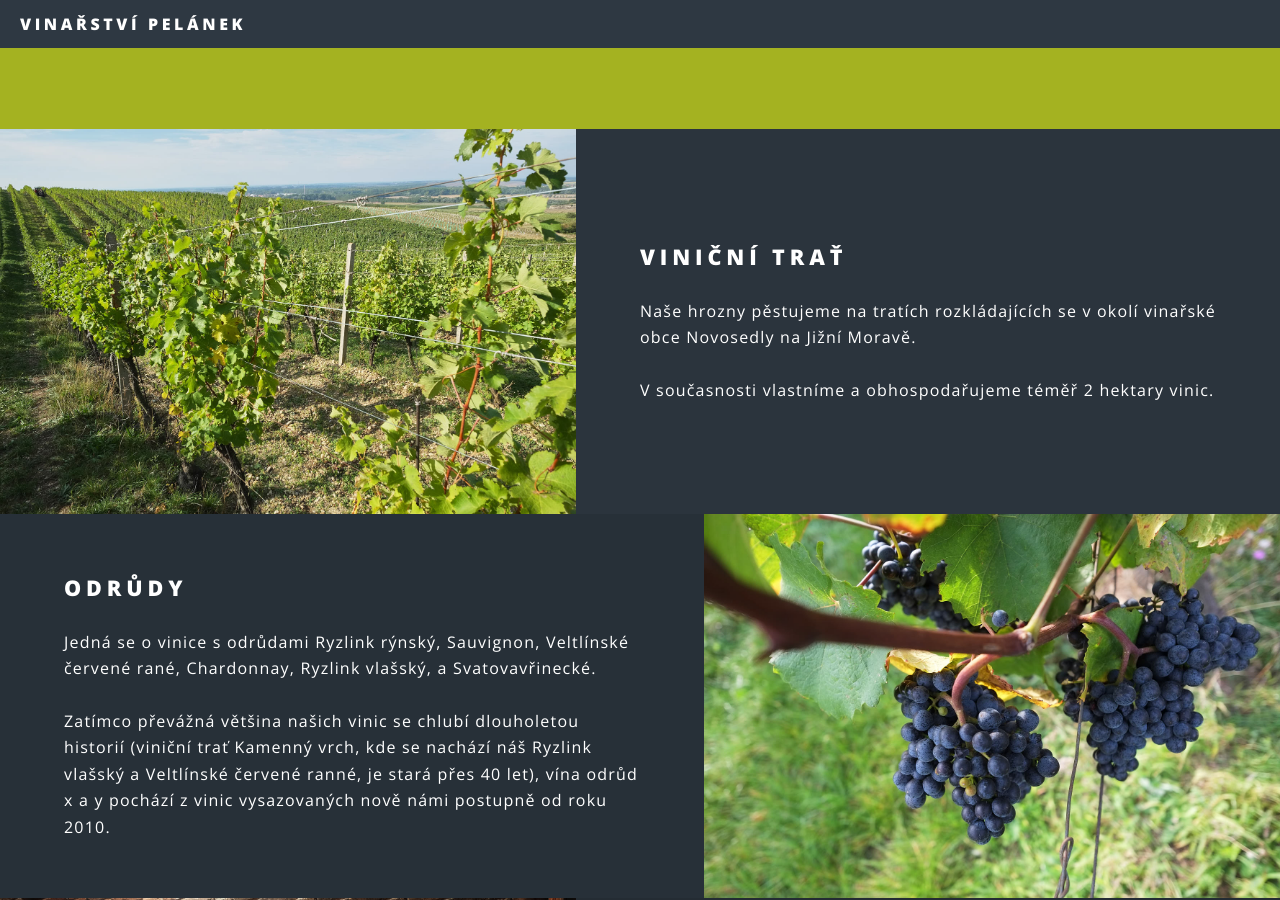
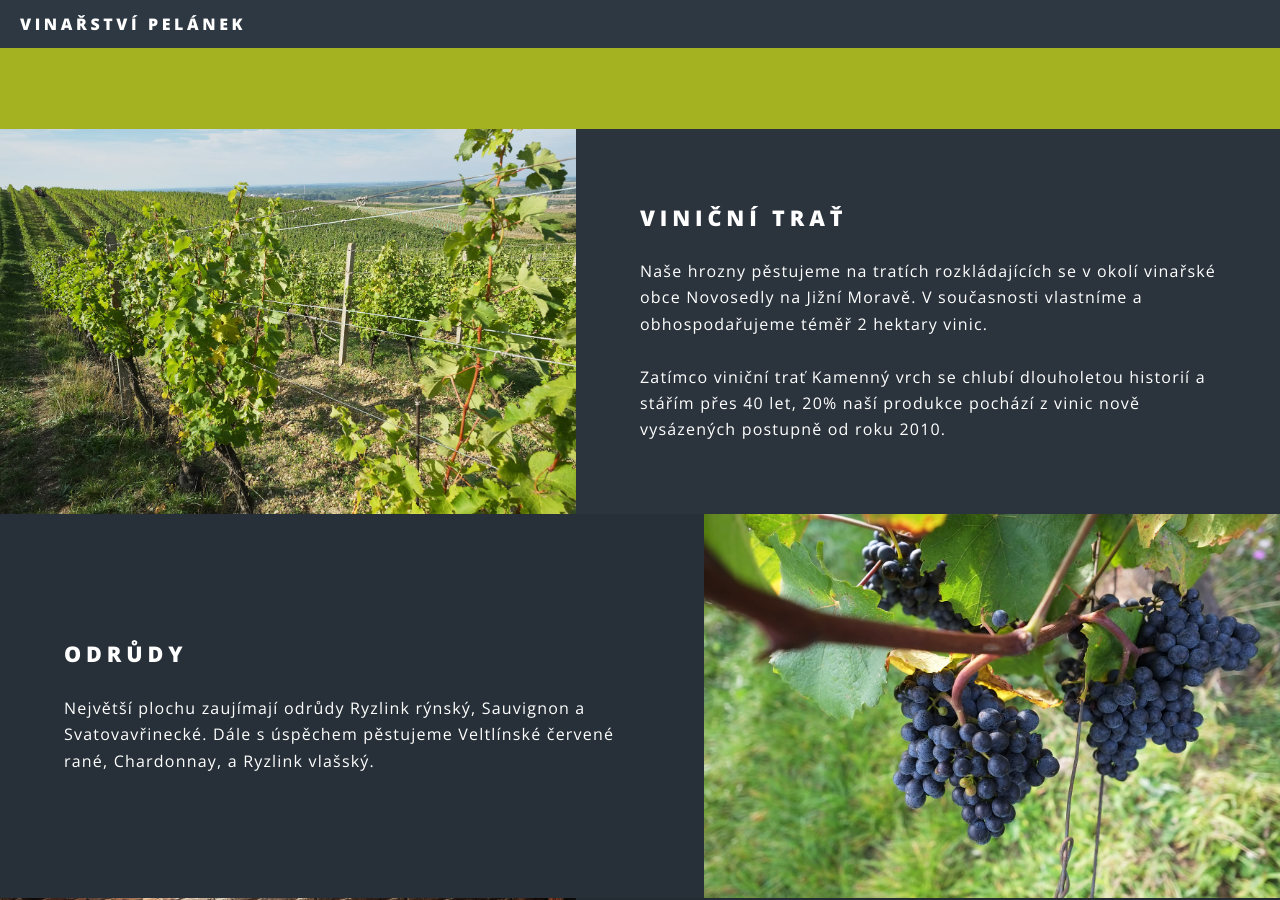
Before and after one commit to luk355/vinarstvi-pelanek, a Jekyll site: the page built from index.html, in a window 1280 px wide and 900 px high, scrolled down 1229 px. Built offline with Jekyll 4.4.1, drawn with Linux system fonts in a browser that asks for light colours.

Commit message:
minor changes

```diff
--- a/index.html
+++ b/index.html
@@ -32,19 +32,23 @@ layout: landing
 		<div class="image"><img src="images/vinice.jpg" alt="" /></div>
 		<div class="content">
 			<h2>Viniční trať</h2>
-			<p>Naše hrozny pěstujeme na tratích rozkládajících se v okolí vinařské obce Novosedly na Jižní Moravě. <br /> <br />
-				V současnosti vlastníme a obhospodařujeme téměř 2 hektary vinic.
+			<p>
+				Naše hrozny pěstujeme na tratích rozkládajících se v okolí vinařské obce Novosedly na Jižní Moravě. V současnosti
+				vlastníme a obhospodařujeme téměř 2 hektary vinic. <br /><br />
+
+				Zatímco viniční trať Kamenný vrch se chlubí dlouholetou historií a stářím přes 40 let, 20% naší produkce pochází z
+				vinic nově vysázených postupně od roku 2010.
+			</p>
 		</div>
 	</section>
 	<section class="spotlight">
 		<div class="image"><img src="images/cervene-vino-detail.jpg" alt="" /></div>
 		<div class="content">
 			<h2>Odrůdy</h2>
-			<p>Jedná se o vinice s odrůdami Ryzlink rýnský, Sauvignon, Veltlínské červené rané, Chardonnay, Ryzlink vlašský, a
-				Svatovavřinecké. <br /> <br />
-				Zatímco převážná většina našich vinic se chlubí dlouholetou historií (viniční trať Kamenný vrch, kde se nachází náš
-				Ryzlink vlašský a Veltlínské červené ranné, je stará přes 40 let), vína odrůd x a y pochází z vinic vysazovaných
-				nově námi postupně od roku 2010.</p>
+			<p>
+				Největší plochu zaujímají odrůdy Ryzlink rýnský, Sauvignon a Svatovavřinecké. Dále s úspěchem pěstujeme Veltlínské
+				červené rané, Chardonnay, a Ryzlink vlašský.
+			</p>
 		</div>
 	</section>
 	<section class="spotlight">
```
